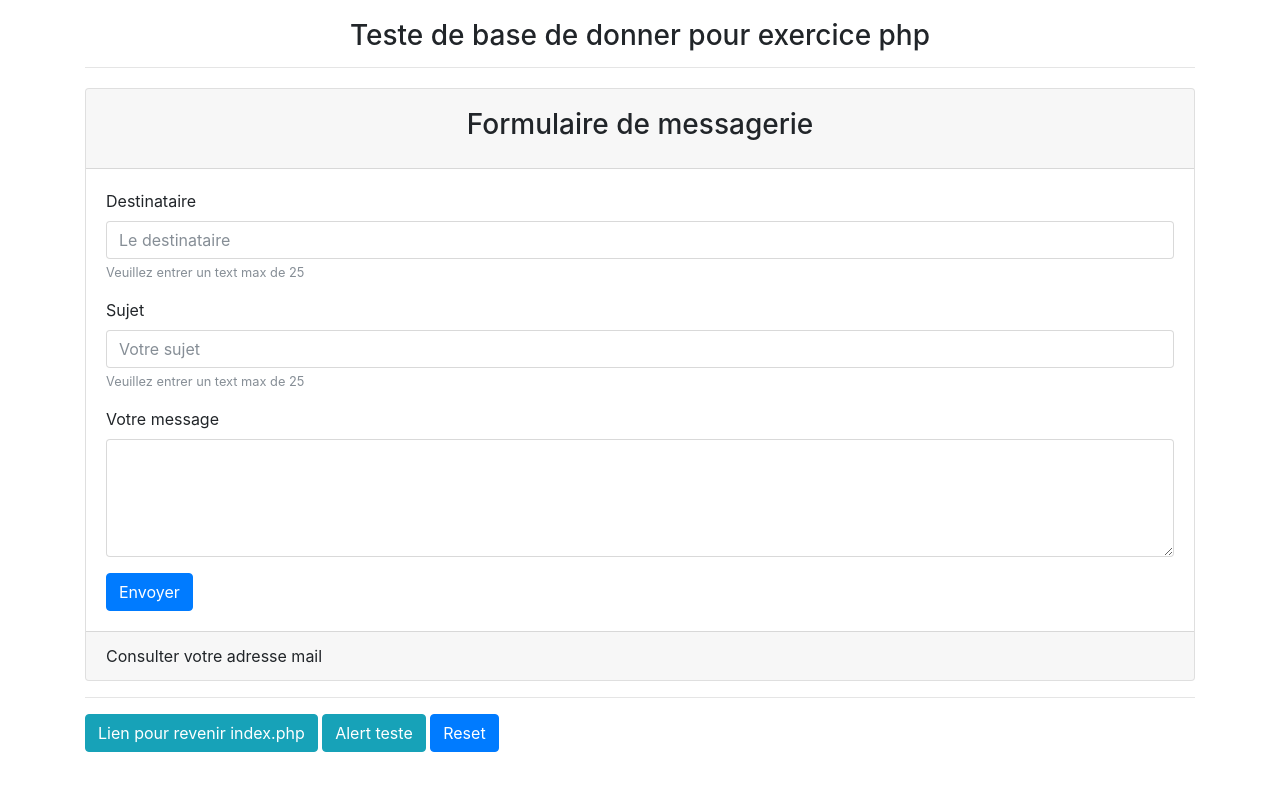
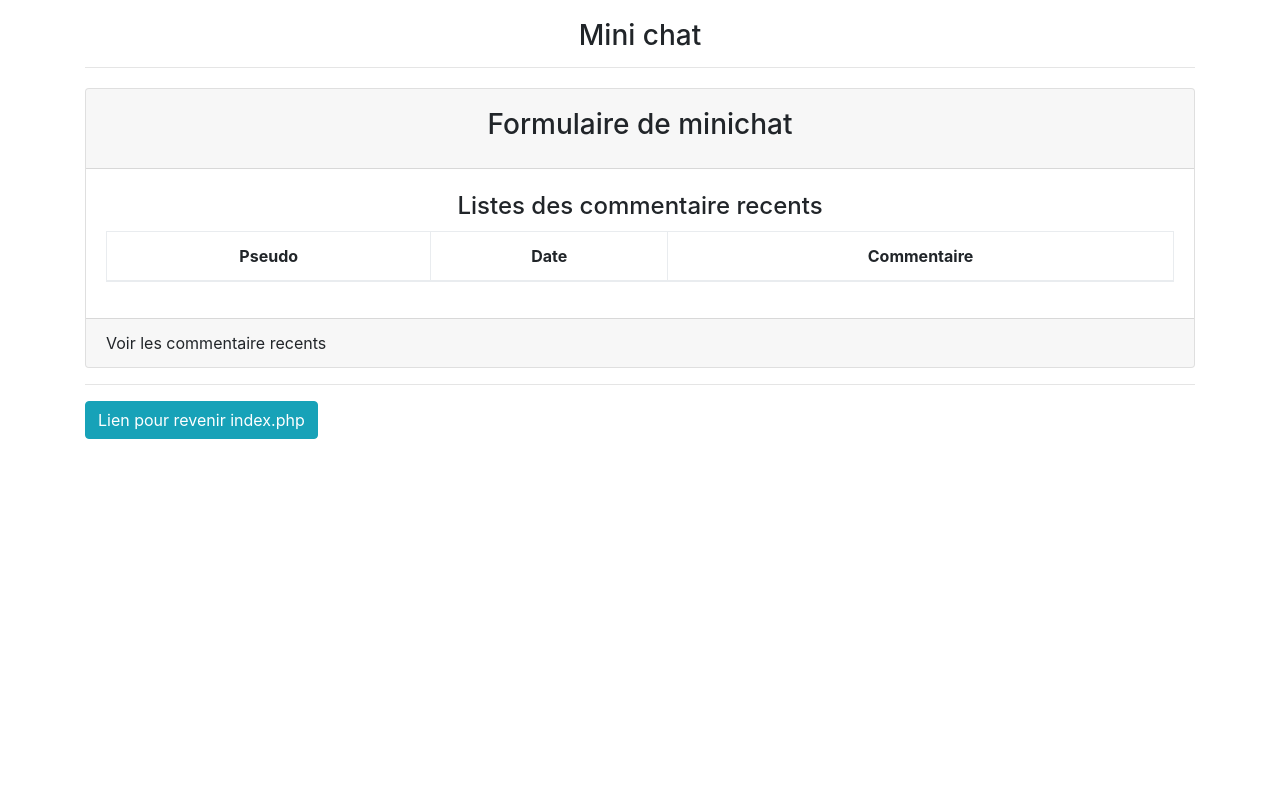
Before and after one commit to Antsa1811/phpmy, a PHP site: page /minichat.php in a window 1280 px wide. Run offline with PHP 8.4, Linux system fonts and the light colour scheme; lists and menus that the app fills with data are empty.

Commit message:
ajout tableau de minichat

```diff
--- a/minichat.php
+++ b/minichat.php
@@ -1,5 +1,6 @@
 <?php
-require 'function.php';
+require'exeFIchier.php';
+
 ?>
 <!DOCTYPE html>
 <html lang="fr" dir="ltr">
@@ -13,33 +14,33 @@ require 'function.php';
 </head>
 <body>
 <div class="container margin-top ">
-    <h3 class="text-center">Teste de base de donner pour exercice php</h3>
+    <h3 class="text-center">Mini chat </h3>
     <hr/>
     <div class="margin-top">
         <div class="card bg-muted">
             <div class="card-header text-center">
-                <h3 class="p-2" >Formulaire de messagerie</h3>
+                <h3 class="p-2" >Formulaire de minichat</h3>
             </div>
             <div class="card-body">
-                <form action="" id="baseteste" method="POST">
-                    <div class="form-group">
-                        <label for="destinataire">Destinataire</label>
-                        <input type="text" name="destinataire" id="destinataire" placeholder="Le destinataire" class="form-control" required="required" maxlength="25">
-                        <small id="destinataireHelp" class="form-text text-muted">Veuillez entrer un text max de 25</small>
-                    </div>
-                    <div class="form-group">
-                        <label for="sujet">Sujet</label>
-                        <input type="text" class="form-control" maxlength="50" name="sujet" id="sujet" placeholder="Votre sujet" required="required" >
-                        <small id="destinataireHelp" class="form-text text-muted">Veuillez entrer un text max de 25</small>
-                    </div>
-                    <div class="form-group">
-                        <label for="message">Votre message</label>
-                        <textarea rows="5" name="message" id="message" required class="form-control"></textarea>
-                    </div>
-                    <button class="btn btn-primary" id="btnEvoyer" name="" type="submit">Envoyer</button>
-                </form>
+                <h4 class="p-1 text-center"> Listes des commentaire recents </h4>
+                    <table class="table table-bordered table-condansed table-striped">
+                        <thead class="text-center">
+                        <tr >
+                            <th class="text-center"> Pseudo </th>
+                            <th class="text-center"> Date </th>
+                            <th class="text-center"> Commentaire </th>
+                        </tr>
+                        </thead>
+                        <tbody>
+
+                        </tbody>
+
+                    </table>
+
+
             </div>
-            <div class="card-footer">Consulter votre adresse mail</div>
+
+            <div class="card-footer">Voir les commentaire recents</div>
         </div>
     </div>
     <hr/>
@@ -47,8 +48,6 @@ require 'function.php';
 
     <a href="index.php" class="btn btn-info">Lien pour revenir index.php</a>
 
-    <button class="btn btn-info" name="btnToast" id="btntoast" >Alert teste</button>
-    <button class="btn btn-primary" name="reset" id="reset" >Reset</button>
 </div>
 
 <!--DEBUT D INSERTION JAVASCRIPT -->
```
